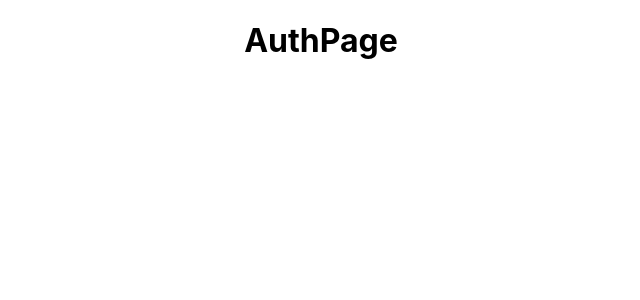
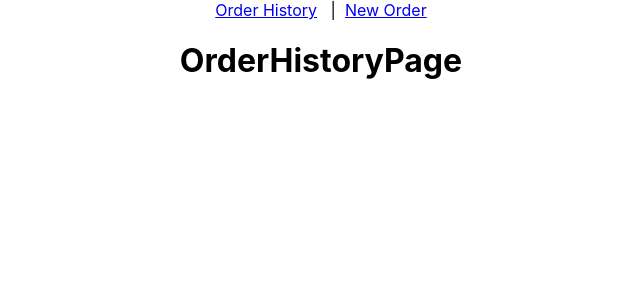
Before and after one commit to MidKnight92/mern-stack-i, a React (Create React App) app: page /orders in a window 1280 px wide. Shown: the top 300 px of the page, without its empty margins (319-959 px from the left). Built offline with nearby package versions, Linux system fonts and the light colour scheme.

Commit message:
implement client-side routing and NavBar'

```diff
--- a/package.json
+++ b/package.json
@@ -12,6 +12,7 @@
     "morgan": "^1.10.0",
     "react": "^17.0.2",
     "react-dom": "^17.0.2",
+    "react-router-dom": "^5.2.0",
     "react-scripts": "4.0.3",
     "serve-favicon": "^2.5.0",
     "web-vitals": "^1.1.1"
--- /dev/null
+++ b/src/components/NavBar/NavBar.js
@@ -0,0 +1,10 @@
+import { Link } from "react-router-dom";
+
+export default function NavBar() {
+  return (
+    <nav>
+      <Link to="/orders">Order History</Link> &nbsp; | &nbsp;
+      <Link to="/orders/new">New Order</Link>
+    </nav>
+  );
+}
--- a/src/index.js
+++ b/src/index.js
@@ -1,11 +1,14 @@
-import React from 'react';
-import ReactDOM from 'react-dom';
-import './index.css';
-import App from './pages/App/App';
+import React from "react";
+import ReactDOM from "react-dom";
+import { BrowserRouter as Router } from "react-router-dom";
+import "./index.css";
+import App from "./pages/App/App";
 
 ReactDOM.render(
   <React.StrictMode>
-    <App />
+    <Router>
+      <App />
+    </Router>
   </React.StrictMode>,
-  document.getElementById('root')
+  document.getElementById("root")
 );
--- a/src/pages/App/App.jsx
+++ b/src/pages/App/App.jsx
@@ -1,14 +1,35 @@
-import { useState } from 'react';
-import AuthPage from '../AuthPage/AuthPage';
-import OrderHistoryPage from '../OrderHistoryPage/OrderHistoryPage';
-import NewOrderPage from '../NewOrderPage/NewOrderPage';
-import './App.css';
+import { useState } from "react";
+import { Redirect, Route, Switch } from "react-router-dom";
+
+// Components
+import AuthPage from "../AuthPage/AuthPage";
+import OrderHistoryPage from "../OrderHistoryPage/OrderHistoryPage";
+import NewOrderPage from "../NewOrderPage/NewOrderPage";
+import NavBar from "../../components/NavBar/NavBar";
+
+// Styles
+import "./App.css";
 
 export default function App() {
-  const [user, setUser] = useState(null);
+  const [user, setUser] = useState({});
   return (
     <main className="App">
-      { user ? <NewOrderPage /> : <AuthPage />}
+      {user ? (
+        <>
+          <NavBar />
+          <Switch>
+            <Route path="/orders/new">
+              <NewOrderPage />
+            </Route>
+            <Route path="/orders">
+              <OrderHistoryPage />
+            </Route>
+            <Redirect to="/orders" />
+          </Switch>
+        </>
+      ) : (
+        <AuthPage />
+      )}
     </main>
   );
 }
```
Also changed, not shown: 1 other file (tests, documents, lock files or other folders).
